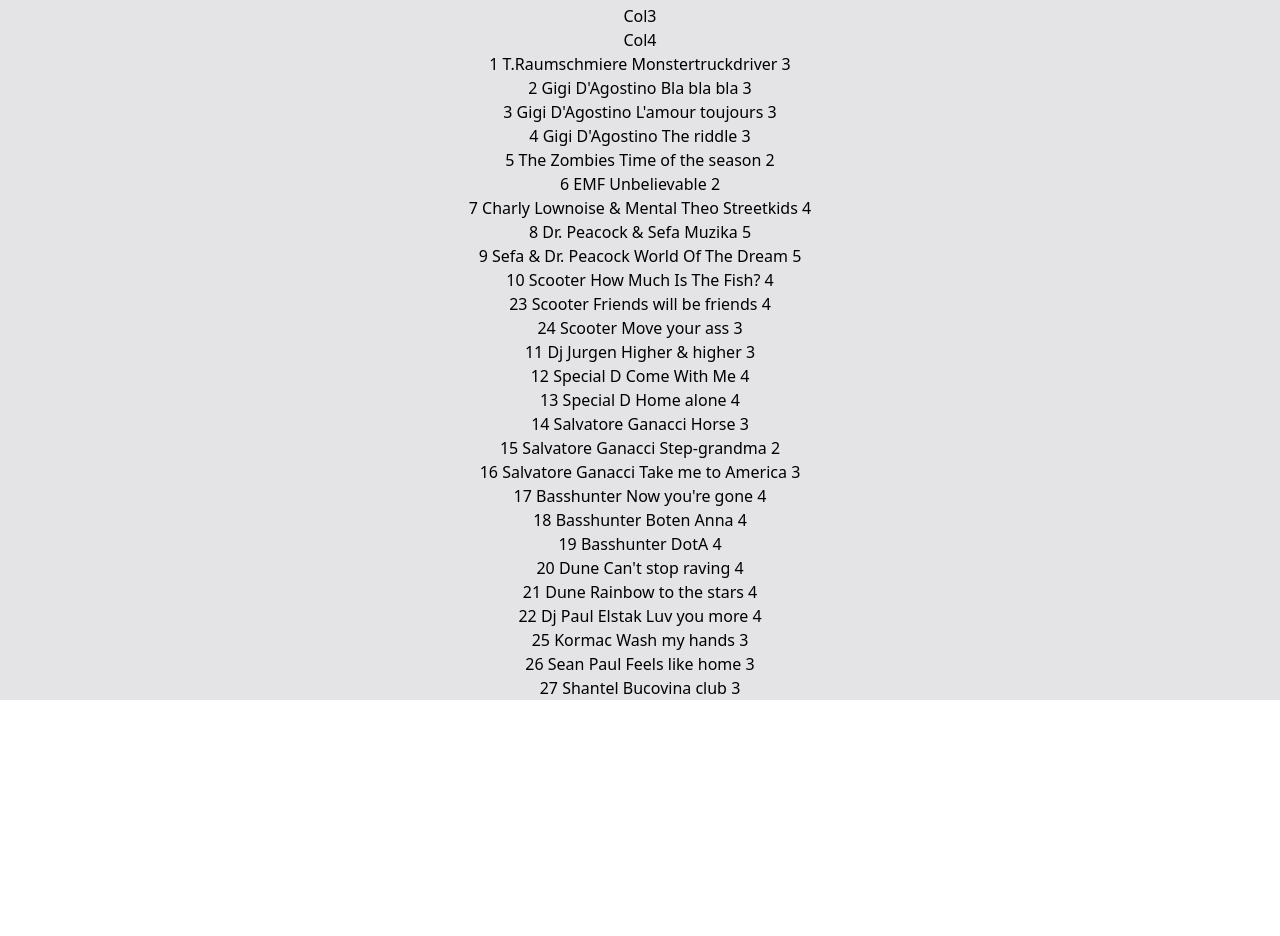
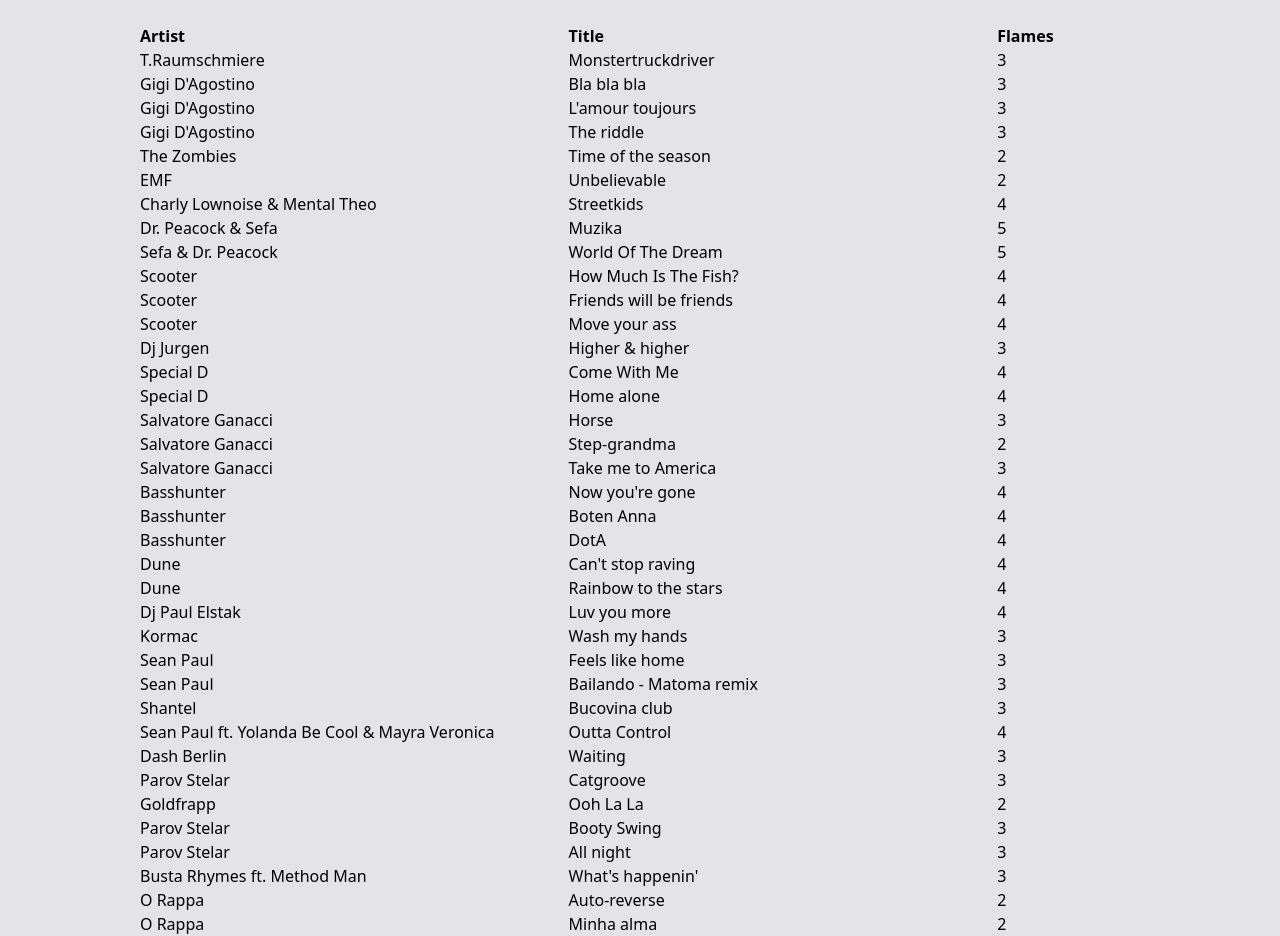
Before and after one commit to ckdev88/react-miniblog, a React (Create React App) app: page /tracks in a window 1280 px wide. Shown: the part 200-1136 px from the top of the page. Before the commit the page ends 900 px from the top, so only its background shows below. Built offline with nearby package versions, Linux system fonts and the light colour scheme.

Commit message:
expand tracklist

```diff
--- a/src/App.css
+++ b/src/App.css
@@ -86,3 +86,25 @@
 nav a:hover {
 	text-shadow: -1px -1px 0 white;
 }
+
+.tracklist {
+	display: grid;
+}
+@media screen and (min-width: 1100px) {
+	.tracklist {
+		max-width: 1000px;
+		margin: 0 auto;
+	}
+}
+.tracklist li,
+.tracklist .thead {
+	display: grid;
+}
+.tracklist .thead,
+.tracklist li {
+	grid-template-columns: 3fr 3fr 1fr;
+}
+.tracklist .thead div,
+.tracklist li span {
+	text-align: left;
+}
--- a/src/components/Track.tsx
+++ b/src/components/Track.tsx
@@ -1,17 +1,17 @@
-interface Props {
+type Props = {
 	id: number;
 	artist: string;
 	title: string;
 	tempo: number;
-}
+};
 
 const Track = (props: Props) => {
 	return (
-		<div>
-			<div>
-				{props.id} {props.artist} {props.title} {props.tempo}
-			</div>
-		</div>
+		<li key={props.id}>
+			<span>{props.artist}</span>
+			<span>{props.title}</span>
+			<span>{props.tempo}</span>
+		</li>
 	);
 };
 export default Track;
--- a/src/components/TrackList.tsx
+++ b/src/components/TrackList.tsx
@@ -1,16 +1,18 @@
 import tracks from "../data/tracks";
 import Track from "./Track";
 
+// note: The interface declaration and type applyance "track:Tracks" is fine, but not necessary in this case, TS already detected it properly
 interface Tracks {
 	id: number;
 	artist: string;
 	title: string;
 	tempo: number;
 }
-const TrackList = () => {
-	const tracklist = tracks.map((track) => {
+const List = () => {
+	const listItems = tracks.map((track: Tracks) => {
 		return (
 			<Track
+				key={track.id}
 				id={track.id}
 				artist={track.artist}
 				title={track.title}
@@ -18,6 +20,11 @@
 			/>
 		);
 	});
-	return tracklist;
+
+	return (
+		<>
+			<ul>{listItems}</ul>
+		</>
+	);
 };
-export default TrackList;
+export default List;
--- a/src/components/TrackListHead.tsx
+++ b/src/components/TrackListHead.tsx
@@ -1,11 +1,10 @@
 const TrackListHead = () => {
 	return (
 		<>
-			<div className="thead">
-				<div>Col1</div>
-				<div>Col2</div>
-				<div>Col3</div>
-				<div>Col4</div>
+			<div className="thead font-bold">
+				<div>Artist</div>
+				<div>Title</div>
+				<div>Flames</div>
 			</div>
 		</>
 	);
--- a/src/data/tracks.ts
+++ b/src/data/tracks.ts
@@ -20,7 +20,7 @@
 	},
 	{ id: 10, artist: "Scooter", title: "How Much Is The Fish?", tempo: 4 },
 	{ id: 23, artist: "Scooter", title: "Friends will be friends", tempo: 4 },
-	{ id: 24, artist: "Scooter", title: "Move your ass", tempo: 3 },
+	{ id: 24, artist: "Scooter", title: "Move your ass", tempo: 4 },
 	{ id: 11, artist: "Dj Jurgen", title: "Higher & higher", tempo: 3 },
 	{ id: 12, artist: "Special D", title: "Come With Me", tempo: 4 },
 	{ id: 13, artist: "Special D", title: "Home alone", tempo: 4 },
@@ -40,6 +40,61 @@
 	{ id: 22, artist: "Dj Paul Elstak", title: "Luv you more", tempo: 4 },
 	{ id: 25, artist: "Kormac", title: "Wash my hands", tempo: 3 },
 	{ id: 26, artist: "Sean Paul", title: "Feels like home", tempo: 3 },
+	{ id: 35, artist: "Sean Paul", title: "Bailando - Matoma remix", tempo: 3 },
 	{ id: 27, artist: "Shantel", title: "Bucovina club", tempo: 3 },
+	{
+		id: 28,
+		artist: "Sean Paul ft. Yolanda Be Cool & Mayra Veronica",
+		title: "Outta Control",
+		tempo: 4,
+	},
+	{
+		id: 29,
+		artist: "Dash Berlin",
+		title: "Waiting",
+		tempo: 3,
+	},
+	{
+		id: 30,
+		artist: "Parov Stelar",
+		title: "Catgroove",
+		tempo: 3,
+	},
+	{
+		id: 31,
+		artist: "Goldfrapp",
+		title: "Ooh La La",
+		tempo: 2,
+	},
+	{
+		id: 32,
+		artist: "Parov Stelar",
+		title: "Booty Swing",
+		tempo: 3,
+	},
+	{
+		id: 33,
+		artist: "Parov Stelar",
+		title: "All night",
+		tempo: 3,
+	},
+	{
+		id: 34,
+		artist: "Busta Rhymes ft. Method Man",
+		title: "What's happenin'",
+		tempo: 3,
+	},
+	{
+		id: 35,
+		artist: "O Rappa",
+		title: "Auto-reverse",
+		tempo: 2,
+	},
+	{
+		id: 36,
+		artist: "O Rappa",
+		title: "Minha alma",
+		tempo: 2,
+	},
 ];
 export default tracks;
--- a/src/pages/Tracks.tsx
+++ b/src/pages/Tracks.tsx
@@ -4,7 +4,7 @@
 const Tracks = () => {
 	return (
 		<div className="tracklist">
-			<>Tracklist hier</>
+			<h1>List of tracks</h1>
 			<TrackListHead />
 			<Tracklist />
 		</div>
```
